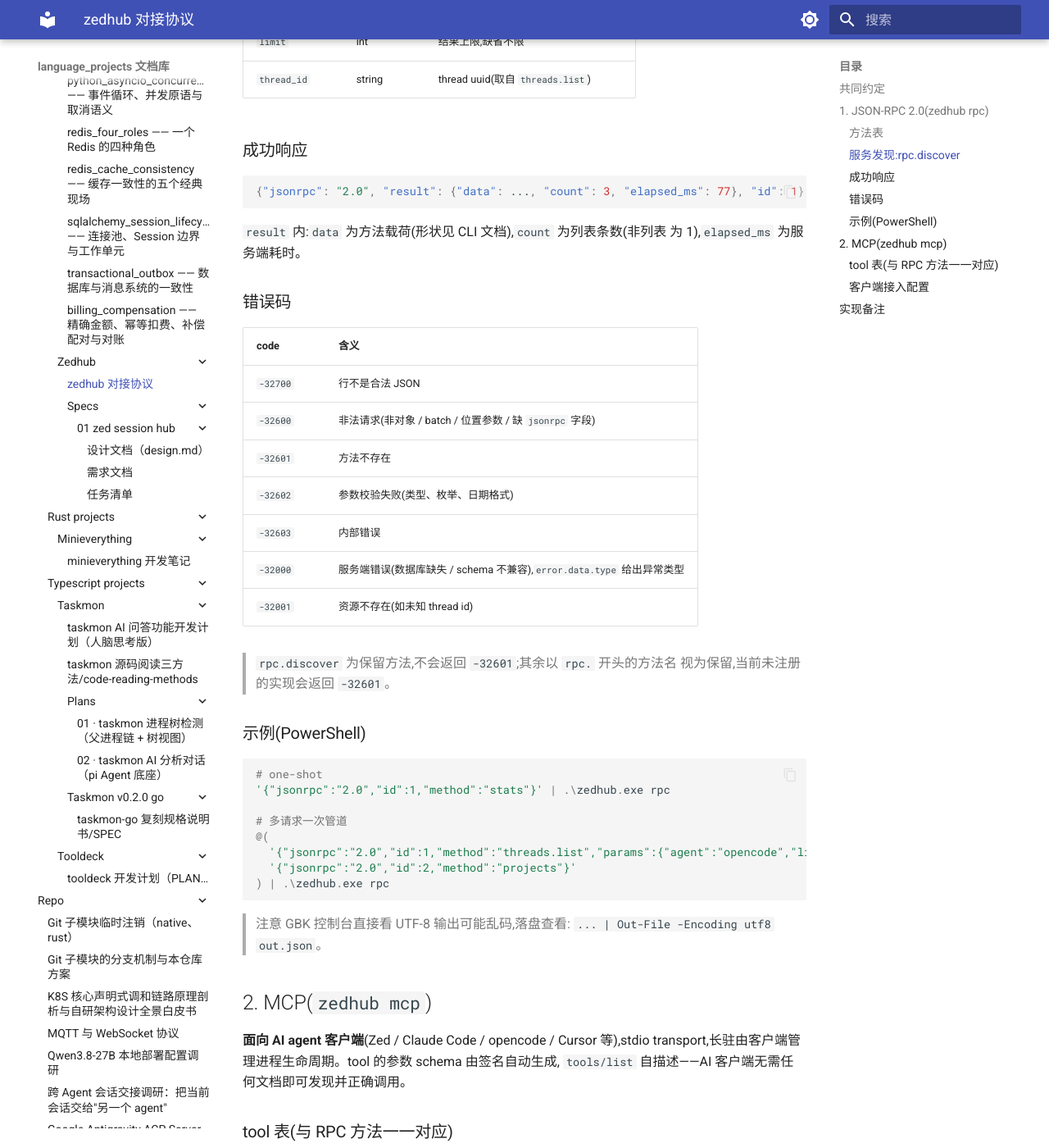
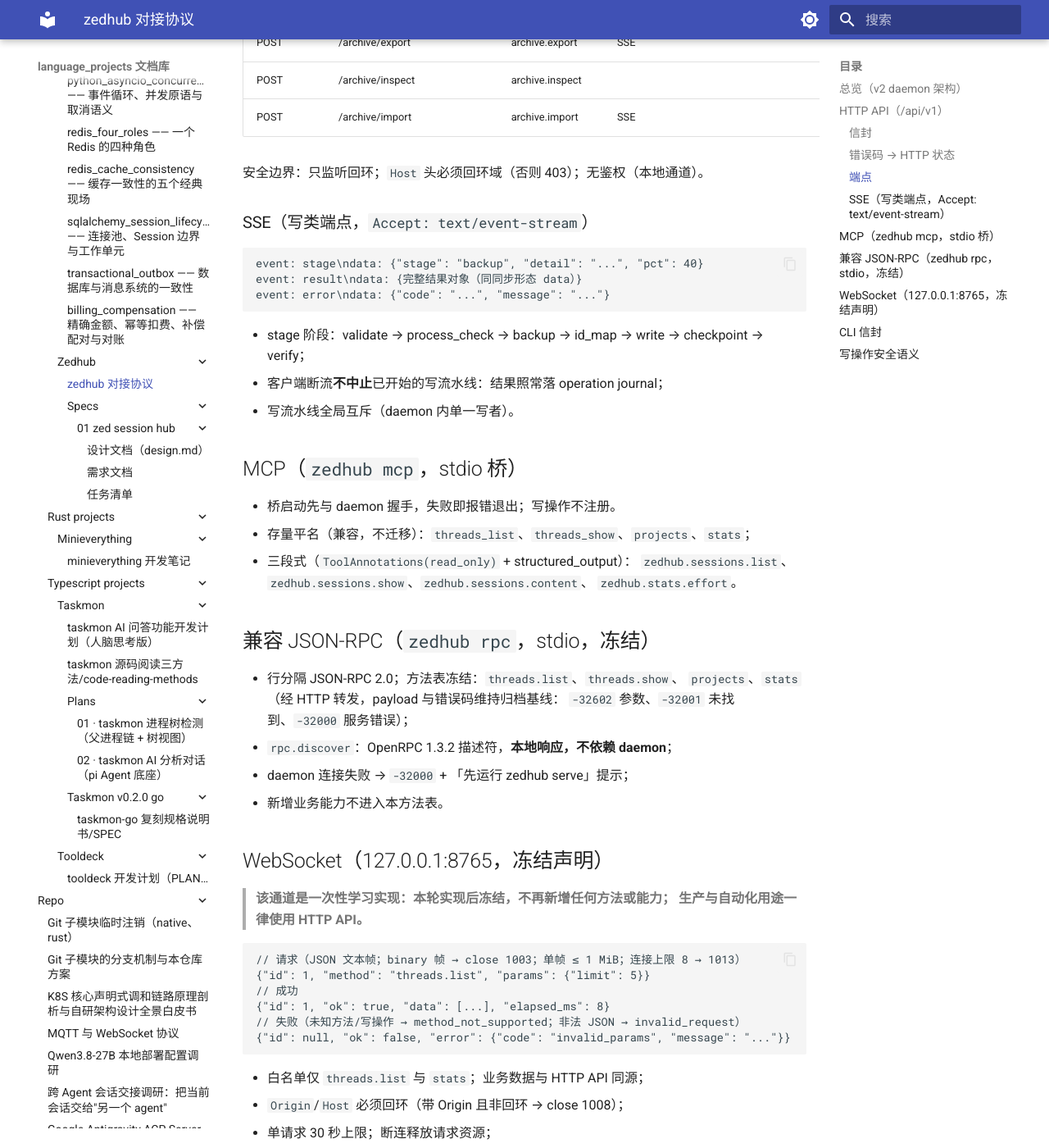
Before and after one commit to shihao-hub/td-language_projects, an MkDocs documentation site: the page built from docs/projects/python_projects/zedhub/zedhub 对接协议.md, in a window 1280 px wide and 1400 px high, scrolled down 2259 px. Shown: the whole window at 82% size. Built offline with MkDocs 1.6.1 and Material for MkDocs 9.7.7, drawn with Linux system fonts in a browser that asks for light colours; a script that is not in the unit is left out; some of the changed text lies outside the part shown.

Commit message:
docs: 添加 zedhub 对接协议文档
- 五通道契约人读版：HTTP 信封与错误码表、SSE 事件协议、MCP 桥、兼容 RPC、WS 冻结声明
- daemon 生命周期与地址发现、写操作安全语义
- 与 zedhub schema 输出同源

````diff
--- a/docs/projects/python_projects/zedhub/zedhub 对接协议.md
+++ b/docs/projects/python_projects/zedhub/zedhub 对接协议.md
@@ -1,188 +1,141 @@
 # zedhub 对接协议
 
-> zedhub 为程序化消费提供两个**标准协议**入口:JSON-RPC 2.0(`zedhub rpc`)与
-> MCP(`zedhub mcp`)。对接方只需阅读对应协议规范,配合本文的方法表即可,
-> 不需要了解 zedhub 的私有信封。
->
-> - JSON-RPC 2.0 规范:https://www.jsonrpc.org/specification
-> - MCP 规范:https://modelcontextprotocol.io
->
-> 对应源码:`src/zedhub/api.py`(方法注册表,单一事实源)、`rpc.py`、`mcp_server.py`。
+> 生成依据：`zedhub schema`（与实际注册定义同源）。本文是五通道契约的人读版；
+> 机器可读版执行 `zedhub schema`（纯本地，不连 daemon、不连数据库）。
+> 版本：随 `zedhub --version`。
 
-## 共同约定
+## 总览（v2 daemon 架构）
 
-- **只读**:两个入口都只读 Zed 数据库(快照方式,Zed 运行中也可安全调用)。
-- **每次调用独立快照**:响应永远基于调用时刻的数据库状态,无缓存、无脏读。
-- **datetime 格式**:本地时区 ISO 字符串(与 CLI JSON 信封一致)。
-- **payload 形状**:与 CLI 信封 `data` 字段完全一致,三端(CLI/RPC/MCP)数据同源。
-- **无鉴权**:面向本机子进程/stdio 场景,不做任何身份验证。
-
-## 1. JSON-RPC 2.0(`zedhub rpc`)
-
-**传输**:line-delimited stdio——stdin 每行一个 JSON-RPC request 对象,stdout
-每行一个 response 对象,UTF-8。
-
-- 单行 pipe = one-shot 调用(EOF 后进程退出,退出码 0)
-- 连续多行 = 会话式调用,直到 EOF
-- 不支持 batch(数组)请求与位置参数(`params` 数组),违反时返回 `-32600`
-- notification(无 `id`)按规范静默执行、不回包
-
-### 方法表
-
-| 方法 | 参数 | 返回 |
-|---|---|---|
-| `rpc.discover` | 无 | OpenRPC 风格服务描述(见下节) |
-| `threads.list` | `project?` `agent?` `archived?` `since?` `until?` `search?` `limit?` | thread 数组 |
-| `threads.show` | `thread_id`(必填) | 单个 thread |
-| `projects` | 无 | 项目统计数组 |
-| `stats` | 无 | 全局概览对象 |
-
-### 服务发现:`rpc.discover`
-
-JSON-RPC 2.0 规范本身不含服务发现;zedhub 按 OpenRPC 惯例提供保留方法
-`rpc.discover`(https://spec.openrpc.org):一跳拿到全部方法、参数
-schema(type/enum/default/required)与描述,调用方(AI agent 或普通程序)
-无需读文档即可程序化得知怎么调用。它是纯元数据,**数据库缺失时也可用**。
-方法表由 `api.py` 的 METHOD_SPECS 生成——与分发器同一事实源,不会漂移。
-
-```powershell
-'{"jsonrpc":"2.0","id":1,"method":"rpc.discover"}' | .\zedhub.exe rpc
+```
+CLI 薄壳 ─┐
+rpc 薄壳 ─┤
+MCP 桥  ──┼──→ HTTP+JSON API（127.0.0.1:8766，唯一契约）──→ daemon（zedhub serve）
+第三方 curl┘        + SSE 进度流
+                   WebSocket 学习通道（127.0.0.1:8765，冻结）
 ```
 
-返回(节选,`result.data` 内):
+- Service 层只存在于 daemon；壳内只有参数解析、HTTP client 与渲染。
+- 纯本地命令：`--help`、`--version`、`schema`、补全脚本（不触发 daemon）。
+- 地址发现：`--host host:port` → `ZEDHUB_HOST` → 地址文件
+  （`%APPDATA%\language_projects\zedhub\runtime\daemon.json`）→ 默认
+  `127.0.0.1:8766`。
+- 自动拉起仅生产构建（干净 tag 版本）；开发构建报错提示先 `zedhub serve`。
+- buildID 握手：请求头 `X-Zedhub-Build`；开发态为源码指纹（`dev-<hash>`），
+  生产态 `v{version}`；不等返回 `409 handshake_mismatch`。
+- 自动拉起的 daemon 空闲 30 分钟退出；前台 `serve` 不退出。
 
-```json
-{
-  "openrpc": "1.3.2",
-  "info": {"title": "zedhub", "version": "0.1.0"},
-  "methods": [
-    {
-      "name": "threads.list",
-      "summary": "List agent threads, newest first.",
-      "params": [
-        {"name": "archived", "description": "'no' = active only (default), ...",
-         "required": false, "schema": {"type": "string", "enum": ["no", "only", "all"], "default": "no"}},
-        ...
-      ],
-      "result": {"name": "data", "schema": {"type": "array"}}
-    }
-  ]
-}
+## HTTP API（`/api/v1`）
+
+### 信封
+
+```jsonc
+// 成功
+{"ok": true, "data": ..., "meta": {"count": 3, "elapsed_ms": 12}}
+// 失败（error.code 是唯一稳定契约；状态码仅辅助）
+{"ok": false, "error": {"code": "not_found", "message": "..."}}
 ```
 
-参数说明:
+### 错误码 → HTTP 状态
 
-| 参数 | 类型 | 说明 |
+| code | 状态 | 含义 |
 |---|---|---|
-| `project` | string | 项目路径子串匹配 |
-| `agent` | string | agent id 精确匹配,如 `opencode` |
-| `archived` | string | `no`=仅活跃(默认)/ `only`=仅归档 / `all` |
-| `since` / `until` | string | `YYYY-MM-DD` 或 ISO datetime(本地时区) |
-| `search` | string | title/agent/id 的大小写不敏感子串 |
-| `limit` | int | 结果上限,缺省不限 |
-| `thread_id` | string | thread uuid(取自 `threads.list`) |
+| invalid_params | 400 | 参数错误 |
+| not_found | 404 | 记录未找到 |
+| source_not_supported | 400 | 数据源未实现（pi/claude-code/codex/antigravity） |
+| data_source_missing | 503 | db 文件不存在 |
+| schema_incompatible | 500 | 表/列缺失不可降级 |
+| snapshot_failed | 500 | 快照复制失败 |
+| process_running | 409 | 写前进程检查失败 |
+| write_failed / verify_failed / data_dir_error | 500 | 写入/复查/数据目录失败 |
+| method_not_supported | 404 | 未知端点 |
+| invalid_request | 400 | 请求形状错 |
+| handshake_mismatch | 409 | buildID 握手失败 |
+| internal_error | 500 | 未捕获异常 |
 
-### 成功响应
+### 端点
 
-```json
-{"jsonrpc": "2.0", "result": {"data": ..., "count": 3, "elapsed_ms": 77}, "id": 1}
+| Method | Path | 业务方法 | 说明 |
+|---|---|---|---|
+| GET | /health | — | 存活 + buildID（握手基准） |
+| GET | /threads | threads.list | project/agent/archived/since/until/search/limit |
+| GET | /threads/{thread_id} | threads.show | |
+| GET | /projects | projects | |
+| GET | /stats | stats | Zed 总览 |
+| GET | /sources | sources | source 注册表状态 |
+| GET | /sessions | sessions.list | source/project/agent/archived/limit |
+| GET | /sessions/{session_id} | sessions.show | |
+| GET | /sessions/{session_id}/content | sessions.content | |
+| GET | /stats/effort | stats.effort | 启动模型×档位（降级标志在 payload） |
+| POST | /sessions/link | sessions.link | 补登；SSE |
+| POST | /archive/export | archive.export | SSE |
+| POST | /archive/inspect | archive.inspect | |
+| POST | /archive/import | archive.import | SSE |
+
+安全边界：只监听回环；`Host` 头必须回环域（否则 403）；无鉴权（本地通道）。
+
+### SSE（写类端点，`Accept: text/event-stream`）
+
+```jsonc
+event: stage\ndata: {"stage": "backup", "detail": "...", "pct": 40}
+event: result\ndata: {完整结果对象（同同步形态 data）}
+event: error\ndata: {"code": "...", "message": "..."}
 ```
 
-`result` 内:`data` 为方法载荷(形状见 CLI 文档),`count` 为列表条数(非列表
-为 1),`elapsed_ms` 为服务端耗时。
+- stage 阶段：validate → process_check → backup → id_map → write →
+  checkpoint → verify；
+- 客户端断流**不中止**已开始的写流水线：结果照常落 operation journal；
+- 写流水线全局互斥（daemon 内单一写者）。
 
-### 错误码
+## MCP（`zedhub mcp`，stdio 桥）
 
-| code | 含义 |
-|---|---|
-| `-32700` | 行不是合法 JSON |
-| `-32600` | 非法请求(非对象 / batch / 位置参数 / 缺 `jsonrpc` 字段) |
-| `-32601` | 方法不存在 |
-| `-32602` | 参数校验失败(类型、枚举、日期格式) |
-| `-32603` | 内部错误 |
-| `-32000` | 服务端错误(数据库缺失 / schema 不兼容),`error.data.type` 给出异常类型 |
-| `-32001` | 资源不存在(如未知 thread id) |
+- 桥启动先与 daemon 握手，失败即报错退出；写操作不注册。
+- 存量平名（兼容，不迁移）：`threads_list`、`threads_show`、`projects`、`stats`；
+- 三段式（`ToolAnnotations(read_only)` + structured_output）：
+  `zedhub.sessions.list`、`zedhub.sessions.show`、`zedhub.sessions.content`、
+  `zedhub.stats.effort`。
 
-> `rpc.discover` 为保留方法,不会返回 `-32601`;其余以 `rpc.` 开头的方法名
-> 视为保留,当前未注册的实现会返回 `-32601`。
+## 兼容 JSON-RPC（`zedhub rpc`，stdio，冻结）
 
-### 示例(PowerShell)
+- 行分隔 JSON-RPC 2.0；方法表冻结：`threads.list`、`threads.show`、
+  `projects`、`stats`（经 HTTP 转发，payload 与错误码维持归档基线：
+  `-32602` 参数、`-32001` 未找到、`-32000` 服务错误）；
+- `rpc.discover`：OpenRPC 1.3.2 描述符，**本地响应，不依赖 daemon**；
+- daemon 连接失败 → `-32000` + 「先运行 zedhub serve」提示；
+- 新增业务能力不进入本方法表。
 
-```powershell
-# one-shot
-'{"jsonrpc":"2.0","id":1,"method":"stats"}' | .\zedhub.exe rpc
+## WebSocket（127.0.0.1:8765，冻结声明）
 
-# 多请求一次管道
-@(
-  '{"jsonrpc":"2.0","id":1,"method":"threads.list","params":{"agent":"opencode","limit":5}}'
-  '{"jsonrpc":"2.0","id":2,"method":"projects"}'
-) | .\zedhub.exe rpc
+> **该通道是一次性学习实现：本轮实现后冻结，不再新增任何方法或能力；
+> 生产与自动化用途一律使用 HTTP API。**
+
+```jsonc
+// 请求（JSON 文本帧；binary 帧 → close 1003；单帧 ≤ 1 MiB；连接上限 8 → 1013）
+{"id": 1, "method": "threads.list", "params": {"limit": 5}}
+// 成功
+{"id": 1, "ok": true, "data": [...], "elapsed_ms": 8}
+// 失败（未知方法/写操作 → method_not_supported；非法 JSON → invalid_request）
+{"id": null, "ok": false, "error": {"code": "invalid_params", "message": "..."}}
 ```
 
-> 注意 GBK 控制台直接看 UTF-8 输出可能乱码,落盘查看:
-> `... | Out-File -Encoding utf8 out.json`。
+- 白名单仅 `threads.list` 与 `stats`；业务数据与 HTTP API 同源；
+- `Origin`/`Host` 必须回环（带 Origin 且非回环 → close 1008）；
+- 单请求 30 秒上限；断连释放请求资源；
+- **不是 Agent 运行时桥接协议**：不处理 ACP/protobuf/CortexStep 等内部消息。
 
-## 2. MCP(`zedhub mcp`)
+## CLI 信封
 
-**面向 AI agent 客户端**(Zed / Claude Code / opencode / Cursor 等),stdio
-transport,长驻由客户端管理进程生命周期。tool 的参数 schema 由签名自动生成,
-`tools/list` 自描述——AI 客户端无需任何文档即可发现并正确调用。
+- 旧命令（threads/projects/stats）：`{"status":"ok","data":...,"count":...,
+  "elapsed_ms":...}`（默认 JSON、`--table` 人读）；
+- 新命令（sessions/stats effort/archive）：默认人读、`--json` 输出
+  `{"ok":true,"data":...}` / `{"ok":false,"error":{...}}`；
+- 退出码：0 成功（含空结果）、1 运行错误、2 用法错误。
 
-### tool 表(与 RPC 方法一一对应)
+## 写操作安全语义
 
-| tool | 对应 RPC 方法 |
-|---|---|
-| `threads_list` | `threads.list` |
-| `threads_show` | `threads.show` |
-| `projects` | `projects` |
-| `stats` | `stats` |
-
-参数与 JSON-RPC 完全同名同义。工具失败(参数错、找不到 thread、数据库缺失)
-以 MCP tool error 返回,message 格式 `<异常类型>: <原因>`。
-
-### 客户端接入配置
-
-Zed(`settings.json` 的 `context_servers`):
-
-```json
-{
-  "context_servers": {
-    "zedhub": {
-      "command": "C:\\WorkingProjects\\language_projects\\python_projects\\zedhub\\zedhub.exe",
-      "args": ["mcp"]
-    }
-  }
-}
-```
-
-Claude Code:
-
-```powershell
-claude mcp add zedhub -- "C:\WorkingProjects\language_projects\python_projects\zedhub\zedhub.exe" mcp
-```
-
-opencode(`opencode.json` 的 `mcp.local`):
-
-```json
-{
-  "mcp": {
-    "local": {
-      "zedhub": {
-        "type": "local",
-        "command": ["C:\\WorkingProjects\\language_projects\\python_projects\\zedhub\\zedhub.exe", "mcp"]
-      }
-    }
-  }
-}
-```
-
-> 指定非默认数据库时,以上配置的 `args`/`command` 追加 `["--db", "<路径>"]`。
-
-## 实现备注
-
-- 方法注册表 `api.py` 是单一事实源:CLI 信封、RPC、MCP 三端的序列化与参数
-  校验都经过它;方法元数据(`METHOD_SPECS`/`PARAM_SPECS`/`PARAM_DOCS`)
-  同时驱动 RPC 分发、`rpc.discover` descriptor 与 MCP tool 描述,不会漂移。
-- MCP 依赖官方 `mcp` SDK(2.x,`MCPServer`);`zedhub mcp` 为延迟导入,不影响
-  其他 CLI 命令的启动速度。
-- 现有 CLI 子命令与 JSON 信封**保持不变**,人类用法与既有前端不受影响。
+- 默认 dry-run；显式 `--apply`（HTTP body `"apply": true`）才写库；
+- 写前进程检查（opencode/zed 退出）→ 备份三件套到
+  `%APPDATA%\language_projects\zedhub\backups\<operation_id>\` →
+  分库短事务 → checkpoint → 只读复查；
+- 跨库部分成功：`partial`/`unknown` 状态 + `operation_id` + 备份位置
+  （journal 在 `%APPDATA%\language_projects\zedhub\operations\`），不虚报成功；
+- 数据源边界：当前仅 OpenCode；未实现源返回 `source_not_supported`。
````
